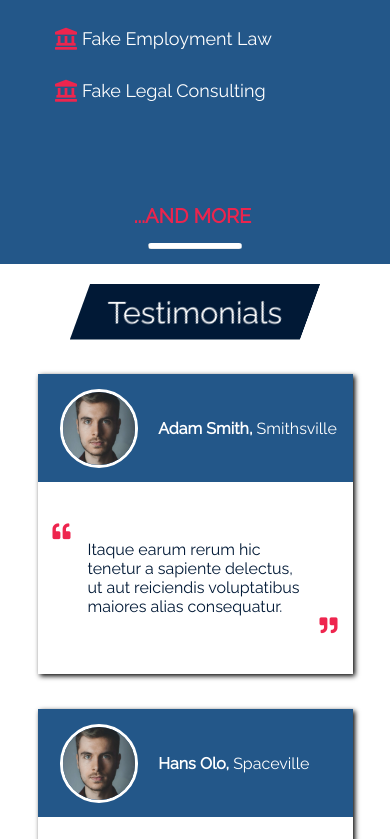
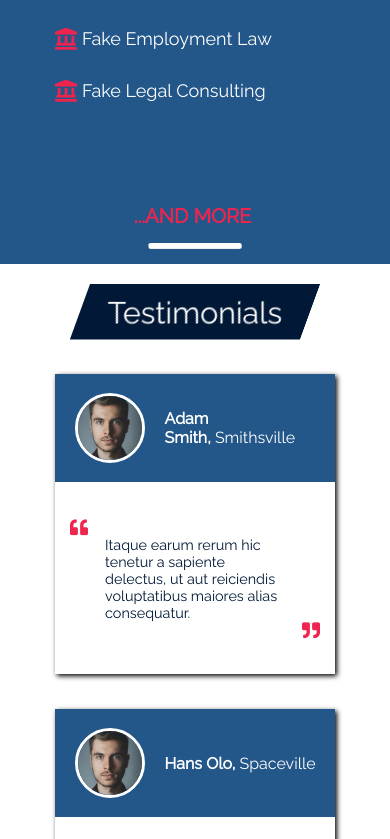
Before and after one commit to jjcreator/business-page, a React (Create React App) app: page / in a window 390 px wide. Shown: the part 2085-2924 px from the top of the page. Built offline with nearby package versions, Linux system fonts and the light colour scheme.

Commit message:
minor tweaks to media queries

```diff
--- a/src/components/MainPage/Services.js
+++ b/src/components/MainPage/Services.js
@@ -55,8 +55,8 @@ function Services() {
                 <div id={styles.list}>
                     {listItems}
                 </div>
-                <ScrollAnimation animateIn={chosenAnimation} animateOnce={true} duration={duration} delay={1700} offset={50}>
-                    <div id={styles.more} className={`bigText ${styles.isAnimated}`}>...and more</div>
+                <ScrollAnimation className={styles.isAnimated} animateIn={chosenAnimation} animateOnce={true} duration={duration} delay={1700} offset={50}>
+                    <div id={styles.more} className={"bigText"}>...and more</div>
                 </ScrollAnimation>
                 <ExpandingLine color="var(--showcase-color)" animationDuration={0.5} animationDelay={2150}/>
             </section>
--- a/src/modules/mainStyle.module.css
+++ b/src/modules/mainStyle.module.css
@@ -656,8 +656,30 @@ animation: pop 0.4s forwards ease-in;
     }
 }
 
+@media screen and (max-width: 650px) {
+    .testimonialCard {
+        width: 80%;
+    }
+
+    .testimonialTextBox p {
+        font-size: 1.8rem;
+    }
+}
+
 @media screen and (max-width: 640px) and (orientation: landscape) {
     #missionRow p {
         width: 80%;
     }
+
+    .servicesText {
+        width: 90%
+    }
+
+    .testimonialCard {
+        width: 60%;
+    }
+
+    .testimonialImg {
+        width: 20%;
+    }
 }
```
